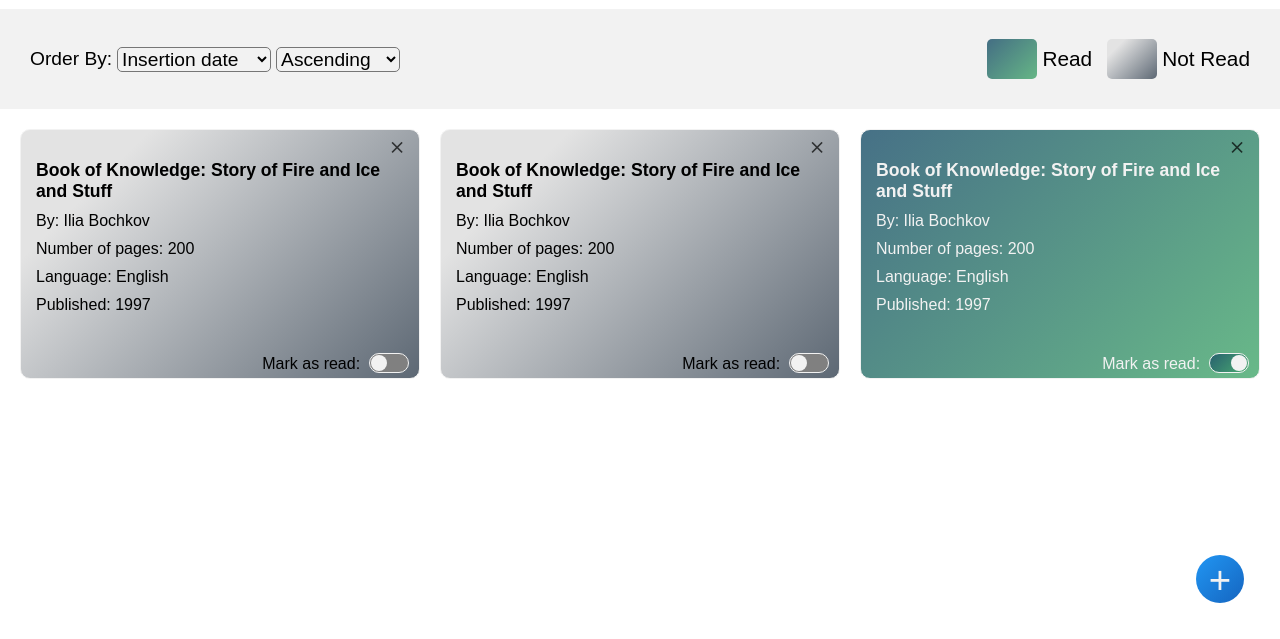
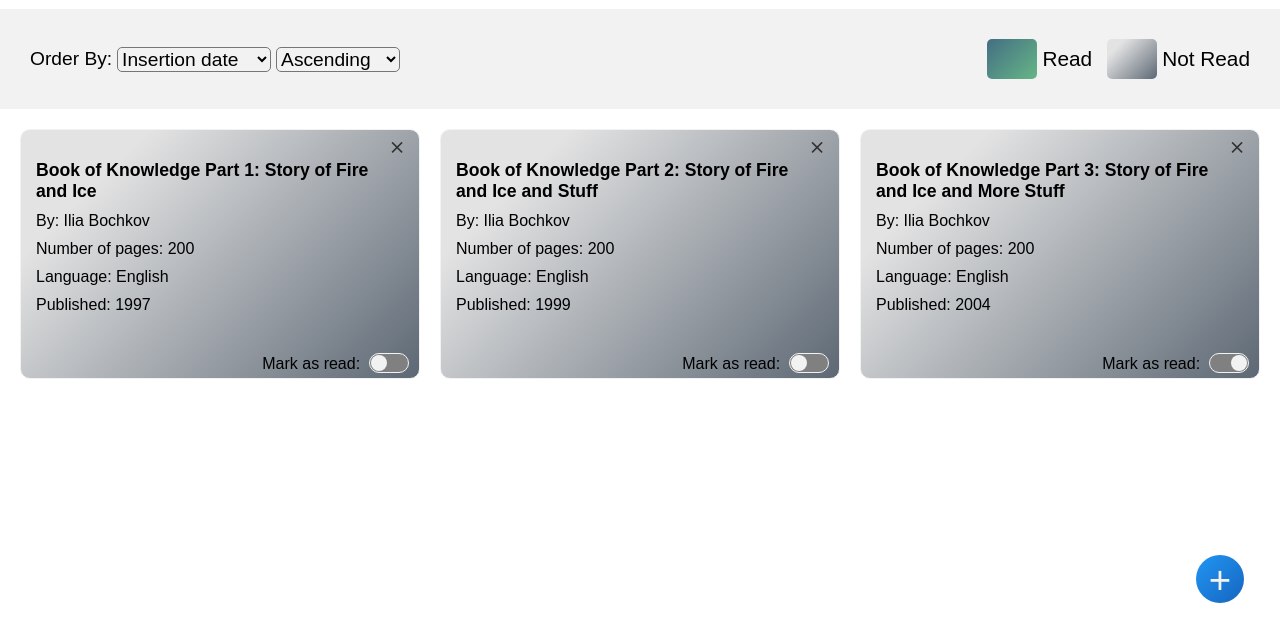
Before and after one commit to Ikanor1221/library_project, a plain HTML site: page index.html in a window 1280 px wide. Shown: the part 161-800 px from the top of the page. Drawn offline with Linux system fonts and the light colour scheme.

Commit message:
Implement full rendering of books only from JS

```diff
--- a/index.html
+++ b/index.html
@@ -50,7 +50,7 @@
             </div>
         </div>
         <div class="book-display">
-            <div class="book" id="book1">
+            <!-- <div class="book" id="book1">
                 <button class="close"><span class="material-icons remove-book"> close </span></button>
                 <h4 id="title">Book of Knowledge: Story of Fire and Ice and Stuff</h4>
                 <p>By: <span id="author">Ilia Bochkov</span></p>
@@ -94,7 +94,7 @@
                         <span class="control read"></span>
                     </label>
                 </div>
-            </div>
+            </div> -->
         </div>
     </main>
 </body>
--- a/javascript.js
+++ b/javascript.js
@@ -13,6 +13,7 @@ function Book(title, author, pages, language, year, read) {
     this.language = language;
     this.year = year;
     this.read = read;
+    // this.bookNumber = bookNumber;
 }
 
 Book.prototype.generateHTML = function(bookNumber) {
@@ -29,8 +30,8 @@ Book.prototype.generateHTML = function(bookNumber) {
         <p>Published: <span id="pubYear">${this.year}</span></p>
         <div class="reading-state">
             <span>Mark as read: </span>
-            <label for="reading-input1">
-                <input ${read} type="checkbox" class="read_checkbox" id="reading-input1">
+            <label for="reading-input${bookNumber}">
+                <input ${read} type="checkbox" class="read_checkbox" id="reading-input${bookNumber}">
                 <span class="control"></span>
             </label>
         </div>
@@ -49,18 +50,27 @@ BookShelf.prototype.addBookToLibrary = function(book) {
 
 BookShelf.prototype.renderBooks = function() {
 
+    const display = document.querySelector('.book-display');
+    for (const book in this.initialBookCollection) {
+        console.log(book)
+        display.insertAdjacentHTML("beforeend", this.initialBookCollection[book].generateHTML(book))
+    }
+
+
 }
 
 
-const book1 = new Book("Book of Knowledge: Story of Fire and Ice and Stuff", "Ilia Bochkov", 200, "English", 1997, false)
+const book1 = new Book("Book of Knowledge Part 1: Story of Fire and Ice", "Ilia Bochkov", 200, "English", 1997, false)
+const book2 = new Book("Book of Knowledge Part 2: Story of Fire and Ice and Stuff", "Ilia Bochkov", 200, "English", 1999, false)
+const book3 = new Book("Book of Knowledge Part 3: Story of Fire and Ice and More Stuff", "Ilia Bochkov", 200, "English", 2004, true)
 
 const bookShelf = new BookShelf();
 
 bookShelf.addBookToLibrary(book1);
-bookShelf.addBookToLibrary(book1);
-bookShelf.addBookToLibrary(book1);
+bookShelf.addBookToLibrary(book2);
+bookShelf.addBookToLibrary(book3);
 
-bookShelf.initialBookCollection[2].read = true;
+bookShelf.renderBooks();
 
 ////
 
@@ -70,7 +80,6 @@ checkboxes.forEach(checkbox => {
     checkbox.addEventListener("click", e => {
         checkbox.nextElementSibling.classList.toggle("read")
         checkbox.closest(".book").classList.toggle("read")
-
     })
 })
 
@@ -81,5 +90,3 @@ closeButtons.forEach(closeButton => {
         closeButton.closest(".book").remove();
     })
 })
-
-console.log(book1.generateHTML(1));
```
